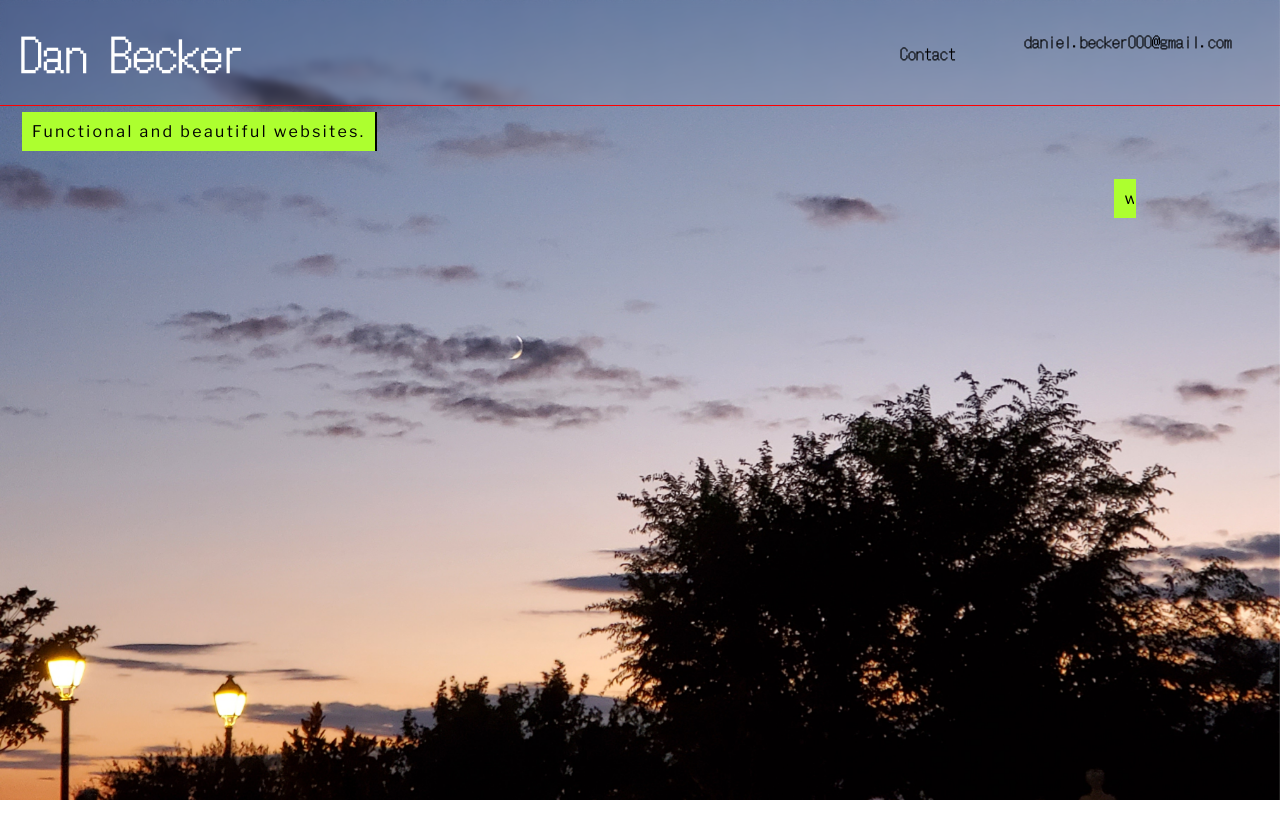
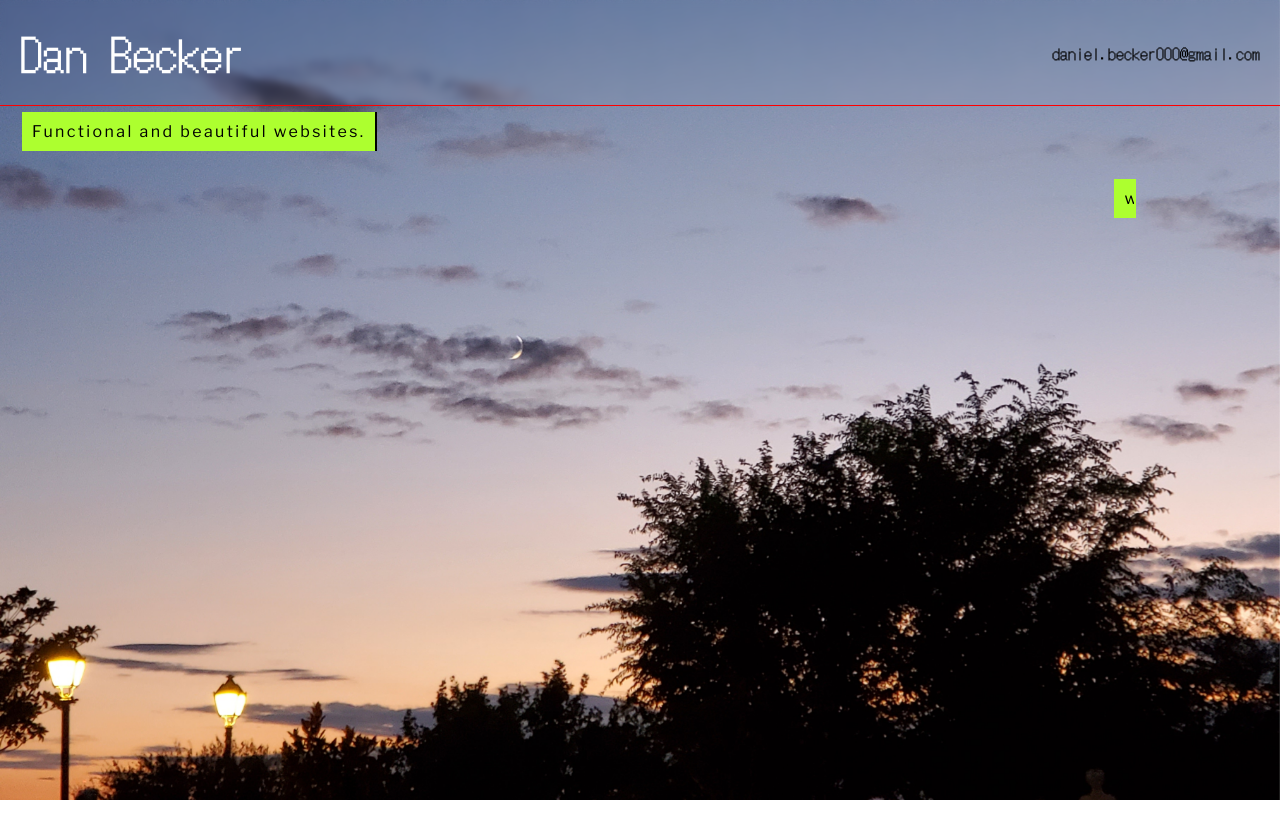
Before and after one commit to dandanthemanman/portfolio, a Nuxt app: page / in a window 1280 px wide. Shown: the top 838 px of the page. Built offline with nearby package versions, Linux system fonts and the light colour scheme; a web font is replaced by a local one.

Commit message:
remove contact from desktop navbar

```diff
--- a/components/DesktopNavBar.vue
+++ b/components/DesktopNavBar.vue
@@ -4,12 +4,8 @@
             <a class="big-name" href="/#intro">Dan Becker</a>
         </div>
         <div class="items-container">
-            <div class="nav-bar-item">
-                <a href="/#contact">Contact</a>
-            </div>
             <div class="nav-bar-item email-link" @click="handleEmailClick">
                 <span>{{emailText}}</span>
-                <span class="copy-to-clipboard-text">"copy email address to clipboard"</span>
             </div>
         </div>
     </div>
@@ -80,15 +76,6 @@ const handleEmailClick = () => {
             &.email-link {
                 display: flex;
                 flex-direction: column;
-                .copy-to-clipboard-text {
-                    transform: translateY(calc(200%));
-                }
-                &:hover {
-                    span {
-                        transform: translateY(calc(-200% - 0.5rem));
-                        transition: transform 0.3s cubic-bezier(0.45, 0, 0.55, 1);
-                    }
-                }
             }
         }
     }
```
